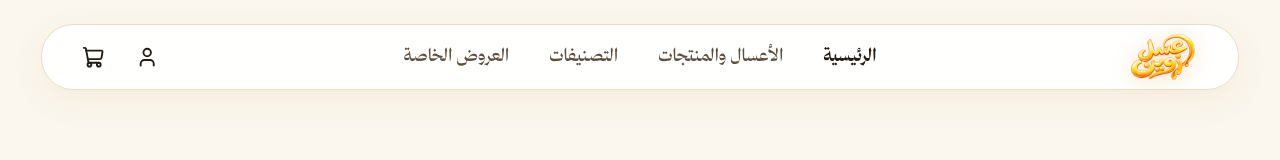
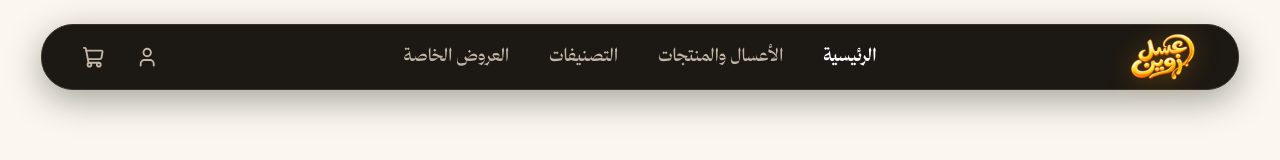
Before and after one commit to same7-redaa/IBRA, a Next.js app in the folder storefront/: page / in a window 1280 px wide. Shown: the top 160 px of the page. Built offline with nearby package versions, Linux system fonts and the light colour scheme.

Commit message:
Match header background and style exactly to footer dark tone

```diff
--- a/storefront/src/components/layout/Header.tsx
+++ b/storefront/src/components/layout/Header.tsx
@@ -11,7 +11,7 @@ export default function Header() {
 
   return (
     <div className="fixed top-6 left-0 right-0 z-50 w-full flex justify-center px-4">
-      <header className="w-[96%] max-w-[1920px] rounded-[2rem] border border-[#ebdcc9] bg-white/90 backdrop-blur-xl shadow-[0_10px_35px_rgba(180,83,9,0.07)] transition-all">
+      <header className="w-[96%] max-w-[1920px] rounded-[2rem] border border-[#3d3226] bg-[#1c1813] shadow-[0_10px_35px_rgba(0,0,0,0.35)] transition-all">
         <div className="px-6 lg:px-10">
           <div className="flex h-16 items-center justify-between relative">
 
@@ -21,36 +21,36 @@ export default function Header() {
               <img
                 src="/logo.png"
                 alt="عسل زوين"
-                className="h-11 sm:h-12 w-auto object-contain drop-shadow-[0_2px_10px_rgba(217,119,6,0.25)]"
+                className="h-11 sm:h-12 w-auto object-contain drop-shadow-[0_2px_12px_rgba(245,158,11,0.35)]"
               />
             </Link>
           </div>
 
           {/* Desktop Navigation (Perfectly Centered) */}
           <nav className="hidden md:flex absolute left-1/2 top-1/2 -translate-x-1/2 -translate-y-1/2 gap-10">
-            <Link href="/" className="text-[#221c15] hover:text-[#d97706] font-bold text-lg transition-colors">
+            <Link href="/" className="text-white hover:text-[#f59e0b] font-bold text-lg transition-colors">
               الرئيسية
             </Link>
-            <Link href="/products" className="text-[#5c4f42] hover:text-[#d97706] font-medium text-lg transition-colors">
+            <Link href="/products" className="text-[#c2b5a5] hover:text-[#f59e0b] font-medium text-lg transition-colors">
               الأعسال والمنتجات
             </Link>
-            <Link href="/categories" className="text-[#5c4f42] hover:text-[#d97706] font-medium text-lg transition-colors">
+            <Link href="/categories" className="text-[#c2b5a5] hover:text-[#f59e0b] font-medium text-lg transition-colors">
               التصنيفات
             </Link>
-            <Link href="/offers" className="text-[#5c4f42] hover:text-[#d97706] font-medium text-lg transition-colors">
+            <Link href="/offers" className="text-[#c2b5a5] hover:text-[#f59e0b] font-medium text-lg transition-colors">
               العروض الخاصة
             </Link>
           </nav>
 
           {/* Icons (Left Side in RTL) */}
           <div className="hidden md:flex items-center gap-8 z-10">
-            <button className="text-[#221c15] hover:text-[#d97706] transition-transform hover:scale-110">
+            <button className="text-[#c2b5a5] hover:text-white transition-transform hover:scale-110">
               <User className="h-[1.4rem] w-[1.4rem]" />
             </button>
-            <button className="text-[#221c15] hover:text-[#d97706] transition-transform hover:scale-110 relative">
+            <button className="text-[#c2b5a5] hover:text-white transition-transform hover:scale-110 relative">
               <ShoppingCart className="h-[1.4rem] w-[1.4rem]" />
               {cartCount > 0 && (
-                <span className="absolute -top-2.5 -left-2.5 flex h-[1.15rem] w-[1.15rem] items-center justify-center rounded-full bg-[#d97706] text-[0.65rem] font-black text-white shadow-[0_0_8px_rgba(217,119,6,0.4)] animate-scale-up">
+                <span className="absolute -top-2.5 -left-2.5 flex h-[1.15rem] w-[1.15rem] items-center justify-center rounded-full bg-[#d97706] text-[0.65rem] font-black text-white shadow-[0_0_8px_rgba(217,119,6,0.5)] animate-scale-up">
                   {cartCount}
                 </span>
               )}
@@ -61,7 +61,7 @@ export default function Header() {
           <div className="flex items-center md:hidden z-10">
             <button
               onClick={() => setIsMobileMenuOpen(!isMobileMenuOpen)}
-              className="text-[#221c15] hover:text-[#d97706] focus:outline-none"
+              className="text-[#c2b5a5] hover:text-white focus:outline-none"
             >
               {isMobileMenuOpen ? (
                 <X className="h-7 w-7" />
@@ -75,27 +75,27 @@ export default function Header() {
 
       {/* Mobile Navigation */}
       {isMobileMenuOpen && (
-        <div className="md:hidden border-t border-[#ebdcc9] bg-white/98 rounded-b-[2rem] shadow-lg">
+        <div className="md:hidden border-t border-[#3d3226] bg-[#1c1813] rounded-b-[2rem] shadow-2xl">
           <div className="space-y-1 px-6 pb-4 pt-4">
-            <Link href="/" className="block rounded-md px-3 py-2 text-base font-bold text-[#221c15] hover:bg-[#fbf7ee] hover:text-[#d97706]">
+            <Link href="/" className="block rounded-md px-3 py-2 text-base font-bold text-white hover:bg-[#2a221a] hover:text-[#f59e0b]">
               الرئيسية
             </Link>
-            <Link href="/products" className="block rounded-md px-3 py-2 text-base font-medium text-[#5c4f42] hover:bg-[#fbf7ee] hover:text-[#d97706]">
+            <Link href="/products" className="block rounded-md px-3 py-2 text-base font-medium text-[#c2b5a5] hover:bg-[#2a221a] hover:text-[#f59e0b]">
               الأعسال والمنتجات
             </Link>
-            <Link href="/categories" className="block rounded-md px-3 py-2 text-base font-medium text-[#5c4f42] hover:bg-[#fbf7ee] hover:text-[#d97706]">
+            <Link href="/categories" className="block rounded-md px-3 py-2 text-base font-medium text-[#c2b5a5] hover:bg-[#2a221a] hover:text-[#f59e0b]">
               التصنيفات
             </Link>
-            <Link href="/offers" className="block rounded-md px-3 py-2 text-base font-medium text-[#5c4f42] hover:bg-[#fbf7ee] hover:text-[#d97706]">
+            <Link href="/offers" className="block rounded-md px-3 py-2 text-base font-medium text-[#c2b5a5] hover:bg-[#2a221a] hover:text-[#f59e0b]">
               العروض الخاصة
             </Link>
 
-            <div className="border-t border-[#ebdcc9] pt-4 pb-2 flex justify-around">
-              <button className="flex flex-col items-center text-[#5c4f42] hover:text-[#d97706]">
+            <div className="border-t border-[#3d3226] pt-4 pb-2 flex justify-around">
+              <button className="flex flex-col items-center text-[#c2b5a5] hover:text-white">
                 <User className="h-6 w-6 mb-1" />
                 <span className="text-xs font-bold">حسابي</span>
               </button>
-              <button className="flex flex-col items-center text-[#5c4f42] hover:text-[#d97706] relative">
+              <button className="flex flex-col items-center text-[#c2b5a5] hover:text-white relative">
                 <ShoppingCart className="h-6 w-6 mb-1" />
                 <span className="absolute -top-2 left-4 flex h-5 w-5 items-center justify-center rounded-full bg-[#d97706] text-xs font-bold text-white">
                   {cartCount}
```
